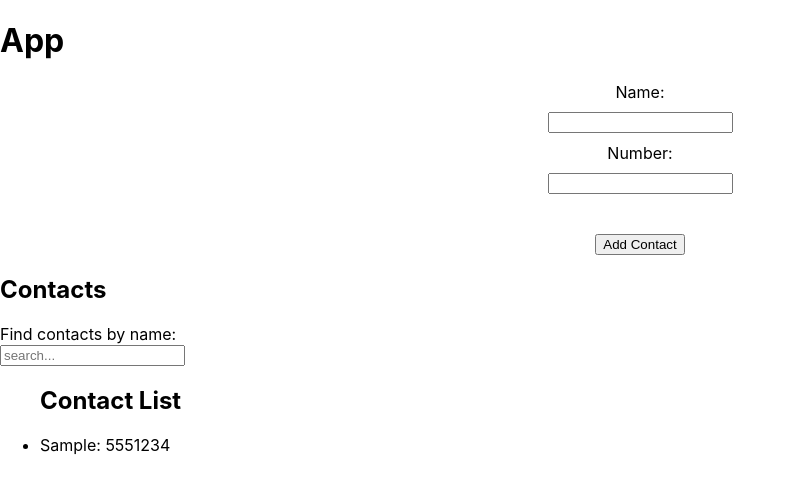
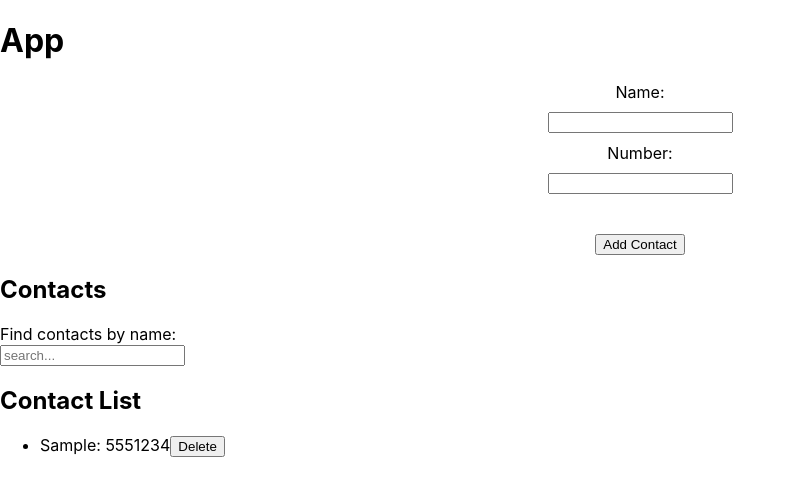
Before and after one commit to PetroShutak/goit-react-hw-06-phonebook, a React (Create React App) app: page / in a window 1280 px wide. Both pictures are taken after typing "Sample", "5551234" into the empty fields and a click on the button "Add Contact". Shown: the top 496 px of the page, without its empty margins (0-796 px from the left). Built offline with nearby package versions, Linux system fonts and the light colour scheme.

Commit message:
fixed li

```diff
--- a/src/components/ContactList/ContactList.jsx
+++ b/src/components/ContactList/ContactList.jsx
@@ -1,26 +1,27 @@
+import React from 'react';
 import { useSelector, useDispatch } from 'react-redux';
-
 import { deleteContact } from 'redux/contactsSlice';
 
 const ContactList = () => {
   const contacts = useSelector(state => state.contacts.contacts);
   const dispatch = useDispatch();
 
+  const handleDelete = id => {
+    dispatch(deleteContact(id));
+  };
+
   return (
-    <ul>
+    <div>
       <h2>Contact List</h2>
-      {contacts.map(({ id, name, number }) => (
-        <li
-          key={id}
-          name={name}
-          id={id}
-          number={number}
-          onClick={() => dispatch(deleteContact(id))}
-        >
-          {name}: {number}
-        </li>
-      ))}
-    </ul>
+      <ul>
+        {contacts.map(({ id, name, number }) => (
+          <li key={id}>
+            {name}: {number}
+            <button onClick={() => handleDelete(id)}>Delete</button>
+          </li>
+        ))}
+      </ul>
+    </div>
   );
 };
 
```
Also changed, not shown: src/redux/selectors.js (deleted).
